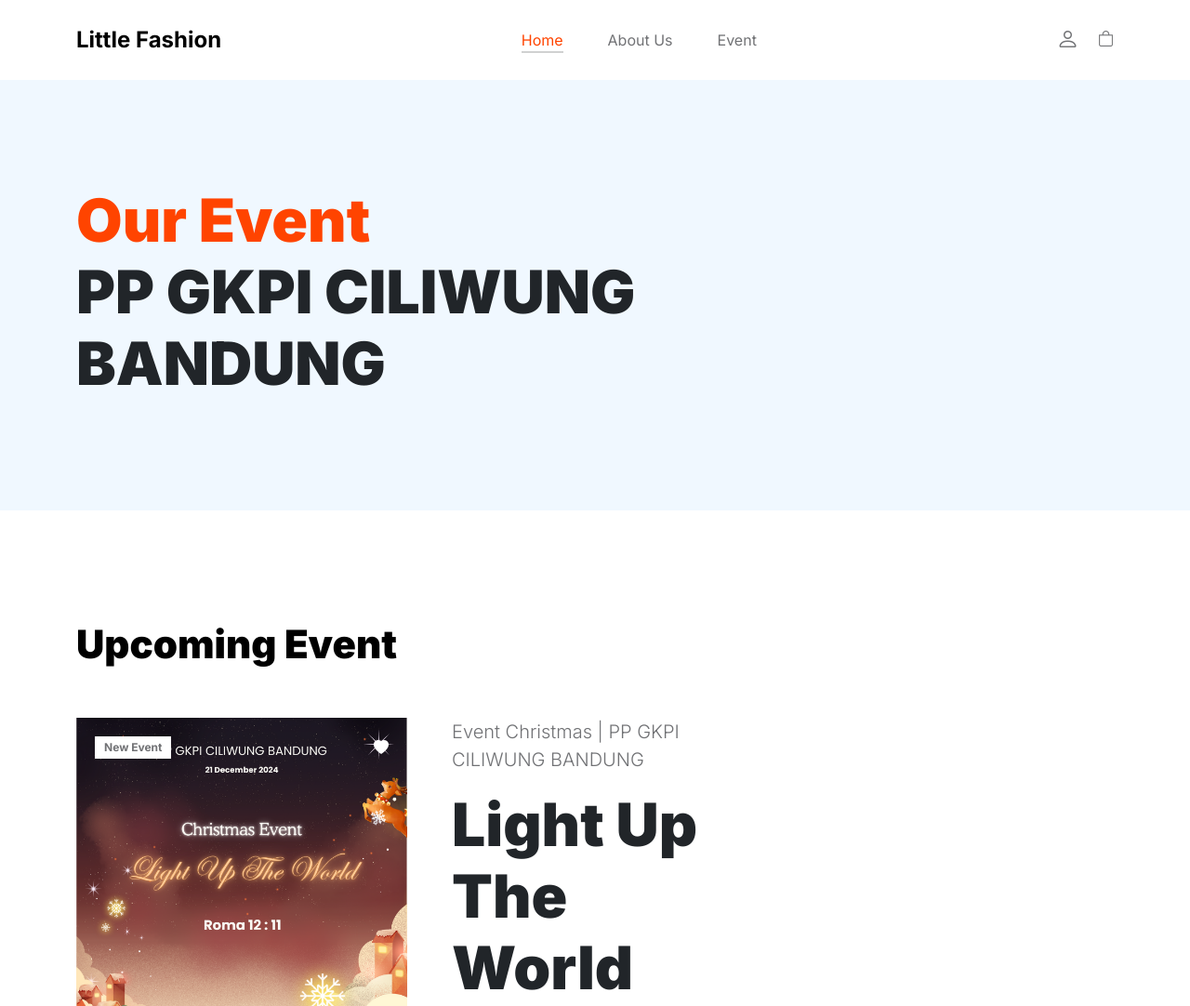
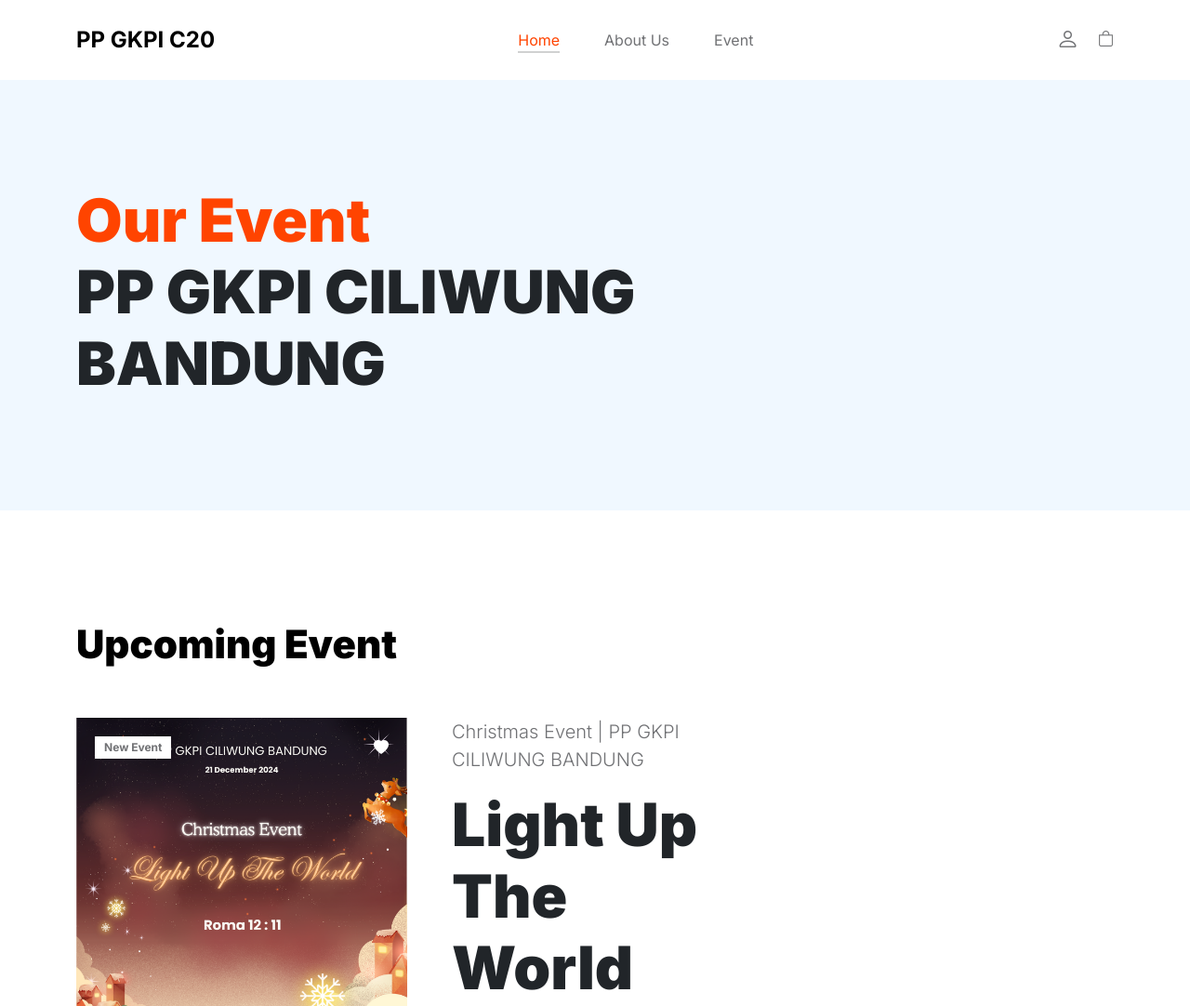
Before and after one commit to tulusharry/webppfix, a plain HTML site: page products.html in a window 1280 px wide. Shown: the top 1082 px of the page at 93% size. Drawn offline with Linux system fonts and the light colour scheme.

Commit message:
Update products.html

```diff
--- a/products.html
+++ b/products.html
@@ -56,7 +56,7 @@ https://www.tooplate.com/view/2127-little-fashion
           </button>
 
           <a class="navbar-brand" href="index.html">
-            <strong><span>Little</span> Fashion</strong>
+            <strong><span>PP GKPI C</span>20</strong>
           </a>
 
           <div class="d-lg-none">
@@ -157,7 +157,7 @@ https://www.tooplate.com/view/2127-little-fashion
               <!-- countdown -->
               <div class="container">
                 <div class="content">
-                  <p>Event Christmas | PP GKPI CILIWUNG BANDUNG</p>
+                  <p>Christmas Event | PP GKPI CILIWUNG BANDUNG</p>
                   <h1>Light Up The World</h1>
                   <div style="display: flex">
                     <div style="flex-basis: 100px">
```
